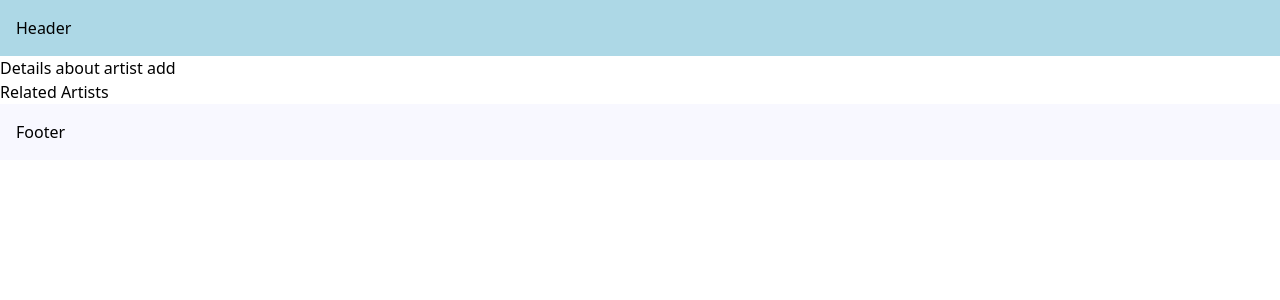
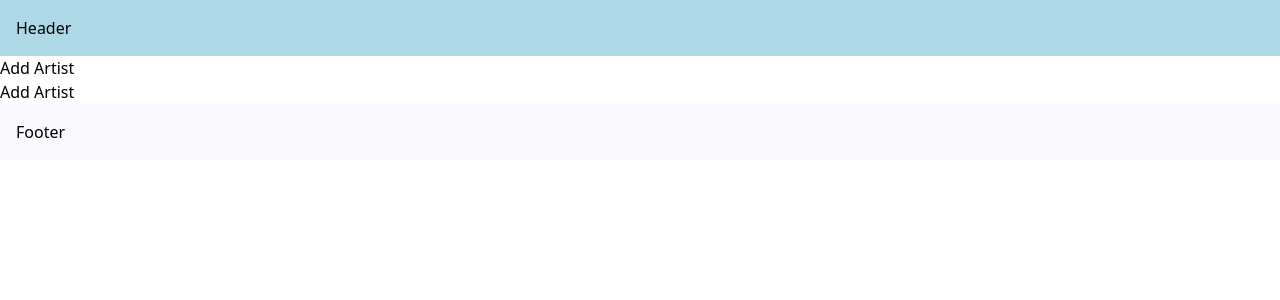
Before and after one commit to gustcomer/schedmusic, a Next.js app: page /artist/add in a window 1280 px wide. Shown: the top 300 px of the page. Built offline with nearby package versions, Linux system fonts and the light colour scheme.

Commit message:
feat: add artist navigating programmatically

```diff
--- /dev/null
+++ b/src/app/(content)/artist/add/page.tsx
@@ -0,0 +1,20 @@
+"use client"
+
+import { useRouter } from "next/navigation";
+
+export default function AddArtist() {
+  const router = useRouter();
+
+  const handleClick = () => {
+    console.log("Adding Artist");
+    router.push("/")
+  };
+
+  return (
+    <>
+    <h1>Add Artist</h1>
+    <button onClick={handleClick}>Add Artist</button>
+    </>
+  );
+
+}
```
